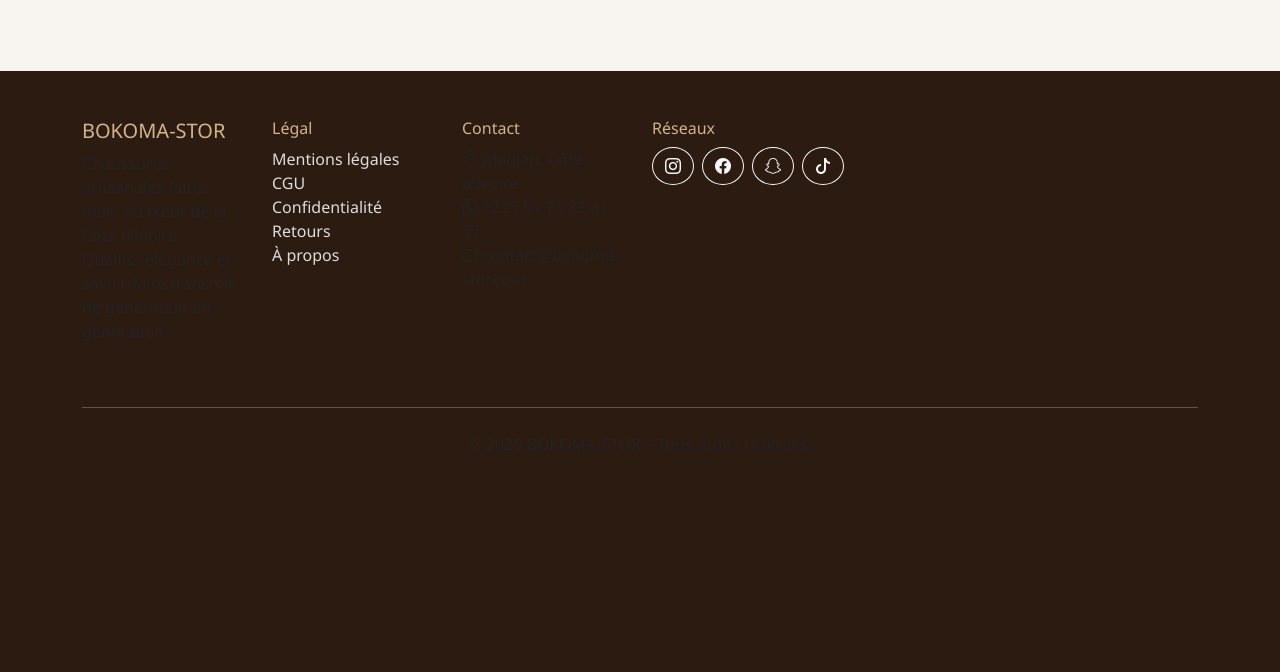
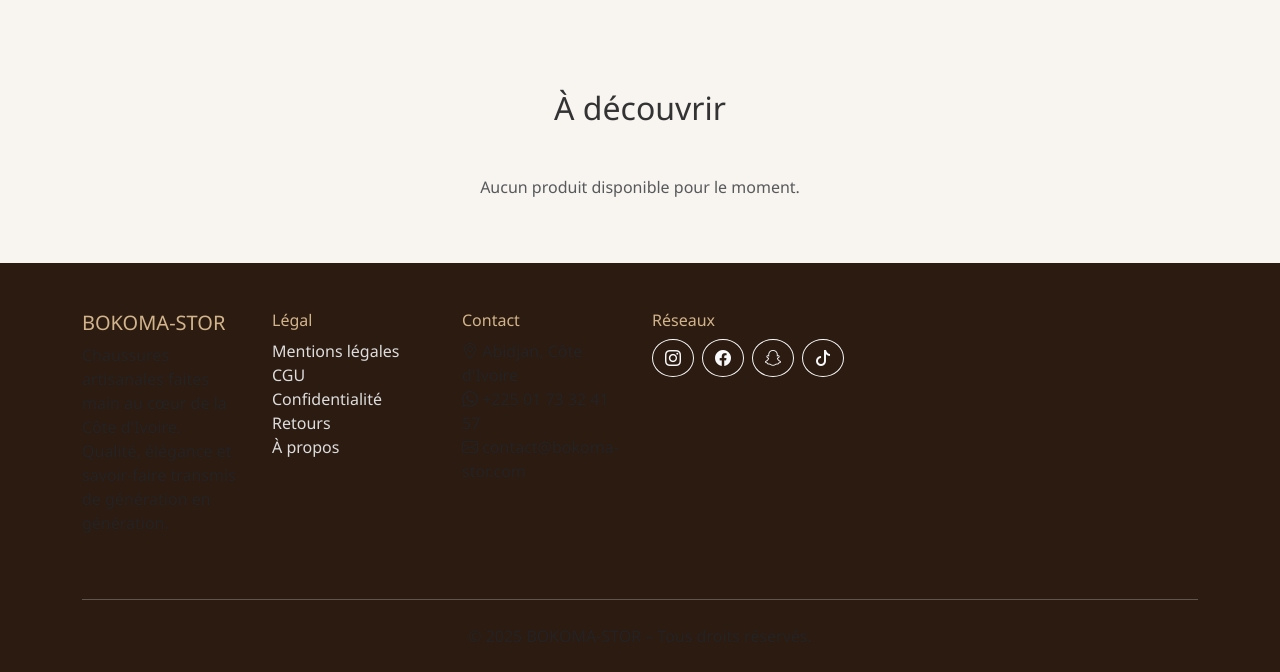
Before and after one commit to Koffijuste/projet-bokoma, a Flask app: page / in a window 1280 px wide. Shown: the part 623-1295 px from the top of the page. Before the commit the page ends 1073 px from the top, so only its background shows below. Run offline with Flask 3, Linux system fonts and the light colour scheme; tables that the repository leaves empty hold one stand-in row (values such as "Sample post"); parts of the project's set-up code (start-up, migrations or seed data) failed here and were passed over.

Commit message:
modif index et erreur 500

```diff
--- a/app/templates/500.html
+++ b/app/templates/500.html
@@ -9,7 +9,7 @@
     <p class="text-muted mb-4">Une erreur inattendue s’est produite. Notre équipe technique est informée.</p>
     <div class="d-flex justify-content-center gap-3">
         <a href="{{ url_for('main.index') }}" class="btn btn-secondary">Retour à l’accueil</a>
-        <a href="https://wa.me/243XXXXXXXXX" class="btn btn-success" target="_blank">
+        <a href="https://wa.me/2250173324157" class="btn btn-success" target="_blank">
             <i class="bi bi-whatsapp me-1"></i> Nous contacter
         </a>
     </div>
--- a/app/templates/index.html
+++ b/app/templates/index.html
@@ -3,32 +3,49 @@
 {% block title %}BOKOMA-STOR – Chaussures Artisanales{% endblock %}
 
 {% block content %}
-<!-- Hero -->
-<section class="hero text-center text-white">
-    <div class="container" data-aos="fade-up">
-        <h1 class="display-4 fw-bold">Chaussures Faites Main</h1>
-        <p class="lead">Élégance Ivoirienne, conçues main avec passion.</p>
-        <a href="{{ url_for('main.shop') }}" class="btn btn-primary btn-lg mt-3">Découvrir la collection</a>
+<!-- Hero Section -->
+<section class="hero text-center text-white py-5 mb-5"
+         style="background: linear-gradient(rgba(0,0,0,0.6), rgba(0,0,0,0.7)), url('{{ url_for('static', filename='images/hero-bg.jpg') }}');
+                background-size: cover;
+                background-position: center;
+                height: 70vh;
+                display: flex;
+                align-items: center;
+                justify-content: center;">
+    <div>
+        <h1 class="display-4 fw-bold">Chaussures Artisanales</h1>
+        <p class="lead">Élégance, confort et savoir-faire congolais</p>
+        <a href="{{ url_for('main.shop') }}" class="btn btn-light btn-lg mt-3">Découvrir la collection</a>
     </div>
 </section>
 
-<!-- Featured -->
+<!-- Featured Products -->
 <section class="py-5">
     <div class="container">
-        <h2 class="text-center mb-5" data-aos="fade-up">Nos créations artisanales et modernes</h2>
+        <h2 class="text-center mb-5" data-aos="fade-up">À découvrir</h2>
         <div class="row g-4">
-            {% for item in featured %}
+            {% for product in featured %}
             <div class="col-lg-3 col-md-4 col-sm-6" data-aos="fade-up" data-aos-delay="{{ loop.index0 * 100 }}">
-                <div class="card card-hover h-100">
-                    <img src="{{ product.image_url or 'https://via.placeholder.com/500x500/8B4513/FFFFFF?text=' + (product.name | urlencode) }}"
-                         class="card-img-top" alt="{{ item.name }}" style="height: 200px; object-fit: cover;">
+                <div class="card card-hover h-100 shadow-sm">
+                    <!-- ✅ Image publique ou placeholder -->
+                    <img src="{{ product.image_url or 'https://via.placeholder.com/300x200/8B4513/FFFFFF?text=' + (product.name | urlencode) }}"
+                         class="card-img-top"
+                         alt="{{ product.name }}"
+                         style="height: 200px; object-fit: cover;"
+                         onerror="this.src='https://via.placeholder.com/300x200/8B4513/FFFFFF?text=Image+non+disponible'">
                     <div class="card-body d-flex flex-column">
-                        <h6 class="card-title">{{ item.name }}</h6>
-                        <p class="text-muted small">{{ item.category }}</p>
-                        <p class="mt-auto"><strong>{{ "%.2f"|format(item.price) }} FCFA</strong></p>
-                        <a href="{{ url_for('main.product', id=item.id) }}" class="btn btn-sm btn-outline-dark">Détail</a>
+                        <h6 class="card-title">{{ product.name }}</h6>
+                        <p class="text-muted small">{{ product.category }}</p>
+                        <p class="mt-auto">
+                            <strong>{{ "{:,.0f}".format(product.price) }} FCFA</strong>
+                        </p>
+                        <a href="{{ url_for('main.product', id=product.id) }}" class="btn btn-sm btn-outline-dark">Voir détail</a>
                     </div>
                 </div>
+            </div>
+            {% else %}
+            <div class="col-12 text-center">
+                <p class="text-muted">Aucun produit disponible pour le moment.</p>
             </div>
             {% endfor %}
         </div>
```
